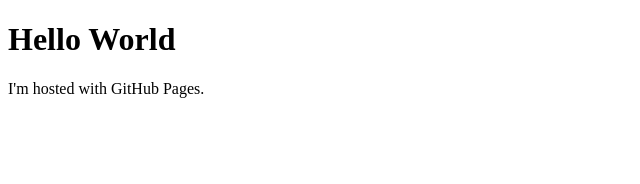
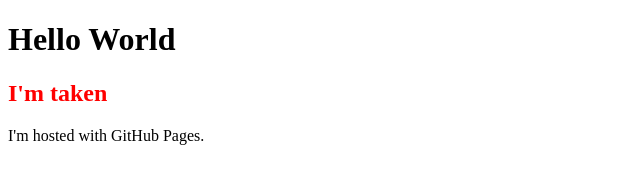
Before and after one commit to 10076735/10076735.github.io, a plain HTML site: page index.html in a window 1280 px wide. Shown: the whole page, without its empty margins (0-640 px from the left). Drawn offline with Linux system fonts and the light colour scheme.

Commit message:
Added CSS

```diff
--- a/index.html
+++ b/index.html
@@ -1,7 +1,11 @@
 <!DOCTYPE html>
 <html>
+<style>
+	h2{color:red;}
+</style>
 <body>
-<h1>Hello World</h1>
-<p>I'm hosted with GitHub Pages.</p>
+	<h1>Hello World</h1>
+	<h2>I'm taken</h2>
+	<p>I'm hosted with GitHub Pages.</p>
 </body>
 </html>
```
